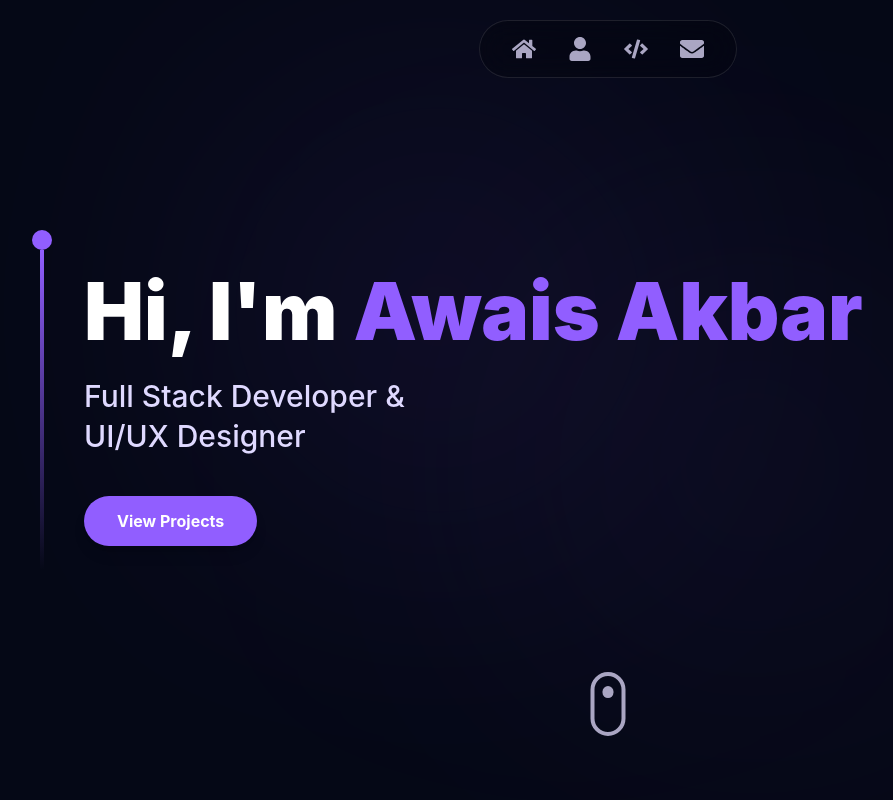
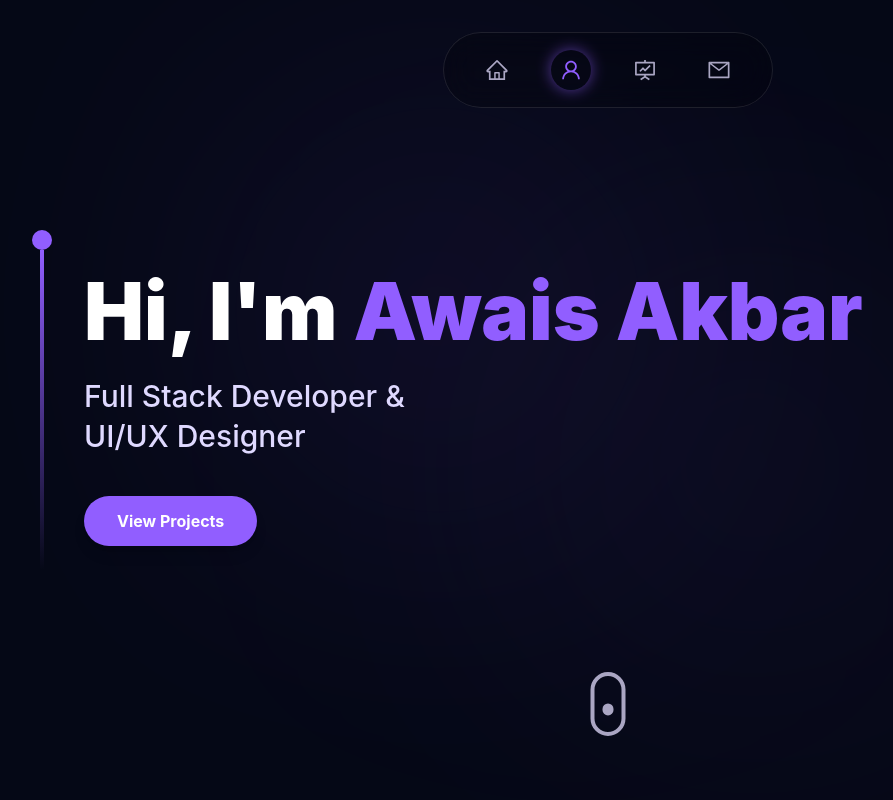
Before and after one commit to Awais142/Web_Developer_Portfolio, a React (Vite) app: page / in a window 1280 px wide. Shown: the top 800 px of the page, without its empty margins (32-925 px from the left). Built offline with nearby package versions, Linux system fonts and the light colour scheme.

Commit message:
added loaded and neon in effect innavbar

```diff
--- a/src/App.jsx
+++ b/src/App.jsx
@@ -1,9 +1,26 @@
+import { useState, useEffect } from 'react'
 import Navbar from './components/Navbar'
 import Hero from './components/Hero'
 import About from './components/About'
+import Loader from './components/Loader'
 
 function App() {
+  const [loading, setLoading] = useState(true)
+
+  useEffect(() => {
+    // Simulate loading time
+    const timer = setTimeout(() => {
+      setLoading(false)
+    }, 2000)
+
+    return () => clearTimeout(timer)
+  }, [])
+
   return (
+    <>
+      {loading ? (
+        <Loader />
+      ) : (
         <div className="relative z-0">
           <div className="bg-primary">
             <Navbar />
@@ -11,6 +28,8 @@
             <About />
           </div>
         </div>
+      )}
+    </>
   )
 }
 
--- /dev/null
+++ b/src/components/Loader.jsx
@@ -0,0 +1,37 @@
+import { motion } from 'framer-motion';
+
+const Loader = () => {
+  return (
+    <div className="fixed inset-0 z-50 flex items-center justify-center bg-primary">
+      <motion.div
+        initial={{ opacity: 0, scale: 0.5 }}
+        animate={{ opacity: 1, scale: 1 }}
+        transition={{ duration: 0.5 }}
+        className="relative"
+      >
+        {/* Outer rotating circle */}
+        <motion.div
+          animate={{ rotate: 360 }}
+          transition={{ duration: 2, repeat: Infinity, ease: "linear" }}
+          className="w-24 h-24 rounded-full border-t-4 border-[#915eff] border-opacity-50"
+        />
+
+        {/* Inner rotating circle */}
+        <motion.div
+          animate={{ rotate: -360 }}
+          transition={{ duration: 1.5, repeat: Infinity, ease: "linear" }}
+          className="absolute top-1/2 left-1/2 w-16 h-16 -mt-8 -ml-8 rounded-full border-t-4 border-[#915eff]"
+        />
+
+        {/* Center dot with glow */}
+        <motion.div
+          animate={{ scale: [1, 1.2, 1] }}
+          transition={{ duration: 1, repeat: Infinity }}
+          className="absolute top-1/2 left-1/2 w-4 h-4 -mt-2 -ml-2 bg-[#915eff] rounded-full shadow-[0_0_15px_#915eff]"
+        />
+      </motion.div>
+    </div>
+  );
+};
+
+export default Loader;
--- a/src/components/Navbar.jsx
+++ b/src/components/Navbar.jsx
@@ -1,52 +1,91 @@
-import { useState } from 'react';
+import { useState, useEffect } from 'react';
 import { motion } from 'framer-motion';
-import { FaHome, FaUser, FaCode, FaEnvelope } from 'react-icons/fa';
+import { AiOutlineHome, AiOutlineUser, AiOutlineFundProjectionScreen, AiOutlineMail } from 'react-icons/ai';
 
 const Navbar = () => {
+  const [activeSection, setActiveSection] = useState('home');
   const [isOpen, setIsOpen] = useState(false);
 
+  useEffect(() => {
+    const handleScroll = () => {
+      const sections = ['home', 'about', 'projects', 'contact'];
+      const scrollPosition = window.scrollY + window.innerHeight / 2;
+
+      for (const section of sections) {
+        const element = document.getElementById(section);
+        if (element) {
+          const { offsetTop, offsetHeight } = element;
+          if (scrollPosition >= offsetTop && scrollPosition < offsetTop + offsetHeight) {
+            setActiveSection(section);
+            break;
+          }
+        }
+      }
+    };
+
+    window.addEventListener('scroll', handleScroll);
+    return () => window.removeEventListener('scroll', handleScroll);
+  }, []);
+
   const navItems = [
-    { title: "Home", id: "home", icon: FaHome },
-    { title: "About", id: "about", icon: FaUser },
-    { title: "Projects", id: "projects", icon: FaCode },
-    { title: "Contact", id: "contact", icon: FaEnvelope },
+    { id: 'home', icon: AiOutlineHome },
+    { id: 'about', icon: AiOutlineUser },
+    { id: 'projects', icon: AiOutlineFundProjectionScreen },
+    { id: 'contact', icon: AiOutlineMail }
   ];
 
+  const scrollToSection = (sectionId) => {
+    const element = document.getElementById(sectionId);
+    if (element) {
+      window.scrollTo({
+        top: element.offsetTop,
+        behavior: 'smooth'
+      });
+    }
+  };
+
   return (
+    <div className="fixed top-0 w-full z-20 flex justify-center mt-8">
       <motion.nav
-      initial={{ y: -100 }}
-      animate={{ y: 0 }}
-      transition={{ duration: 0.8, ease: "easeOut" }}
-      className="fixed w-full flex justify-center px-6 sm:px-16 py-5 top-0 z-20"
-    >
-      <motion.div
-        className="bg-black bg-opacity-20 backdrop-blur-lg rounded-full px-8 py-4 border border-white border-opacity-10"
         initial={{ opacity: 0, y: -20 }}
         animate={{ opacity: 1, y: 0 }}
         transition={{ duration: 0.5 }}
+        className="w-fit"
       >
+        <div className="px-8 py-4 rounded-full backdrop-blur-lg bg-black/20 border border-white/10">
           <ul className="flex items-center gap-8">
-          {navItems.map((item) => (
+            {navItems.map(({ id, icon: Icon }) => (
               <motion.li
-              key={item.id}
+                key={id}
                 className="relative"
+                whileHover={{ scale: 1.1 }}
+                whileTap={{ scale: 0.95 }}
               >
-              <a
-                href={`#${item.id}`}
-                className="flex items-center justify-center"
-                onClick={(e) => {
-                  e.preventDefault();
-                  document.getElementById(item.id)?.scrollIntoView({ behavior: "smooth" });
-                }}
+                <button
+                  onClick={() => scrollToSection(id)}
+                  className={`relative p-2 transition-all duration-300 ${
+                    activeSection === id
+                    ? 'text-[#915eff]'
+                    : 'text-secondary hover:text-white'
+                  }`}
                 >
-                <div className="text-secondary hover:text-white transition-colors duration-300">
-                  <item.icon size={24} />
-                </div>
-              </a>
+                  <Icon className="text-2xl" />
+                  {activeSection === id && (
+                    <motion.div
+                      layoutId="activeSection"
+                      className="absolute inset-0 rounded-full bg-[#915eff]/10"
+                      transition={{ type: "spring", duration: 0.6 }}
+                    />
+                  )}
+                  {/* Neon glow effect */}
+                  {activeSection === id && (
+                    <div className="absolute inset-0 rounded-full shadow-[0_0_15px_#915eff] animate-pulse" />
+                  )}
+                </button>
               </motion.li>
             ))}
           </ul>
-      </motion.div>
+        </div>
 
         {/* Mobile Navigation */}
         <div className="sm:hidden fixed right-4">
@@ -73,24 +112,38 @@
                   animate={{ opacity: 1, x: 0 }}
                   transition={{ duration: 0.3 }}
                 >
-                <a
-                  href={`#${item.id}`}
-                  className="flex items-center gap-3 nav-link"
-                  onClick={(e) => {
-                    e.preventDefault();
+                  <button
+                    onClick={() => {
                       setIsOpen(false);
-                    document.getElementById(item.id)?.scrollIntoView({ behavior: "smooth" });
+                      scrollToSection(item.id);
                     }}
+                    className={`relative p-2 transition-all duration-300 ${
+                      activeSection === item.id
+                      ? 'text-[#915eff]'
+                      : 'text-secondary hover:text-white'
+                    }`}
                   >
                     <item.icon size={20} />
-                  {item.title}
-                </a>
+                    {activeSection === item.id && (
+                      <motion.div
+                        layoutId="activeSection"
+                        className="absolute inset-0 rounded-full bg-[#915eff]/10"
+                        transition={{ type: "spring", duration: 0.6 }}
+                      />
+                    )}
+                    {/* Neon glow effect */}
+                    {activeSection === item.id && (
+                      <div className="absolute inset-0 rounded-full shadow-[0_0_15px_#915eff] animate-pulse" />
+                    )}
+                    {item.id}
+                  </button>
                 </motion.li>
               ))}
             </ul>
           </motion.div>
         </div>
       </motion.nav>
+    </div>
   );
 };
 
```
Lines whose indentation alone changed are shown as unchanged.
